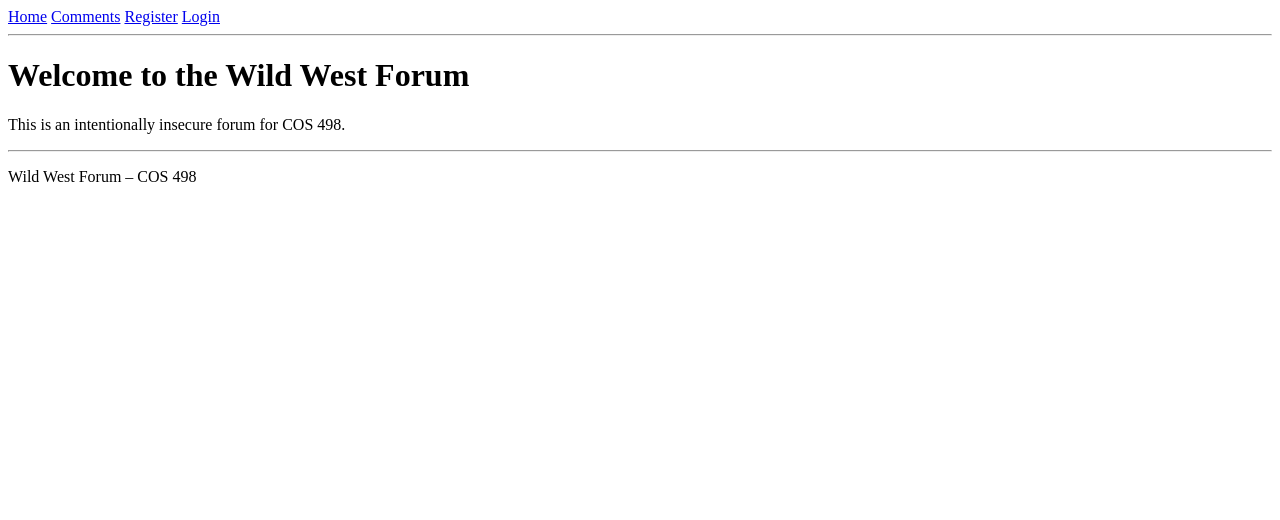
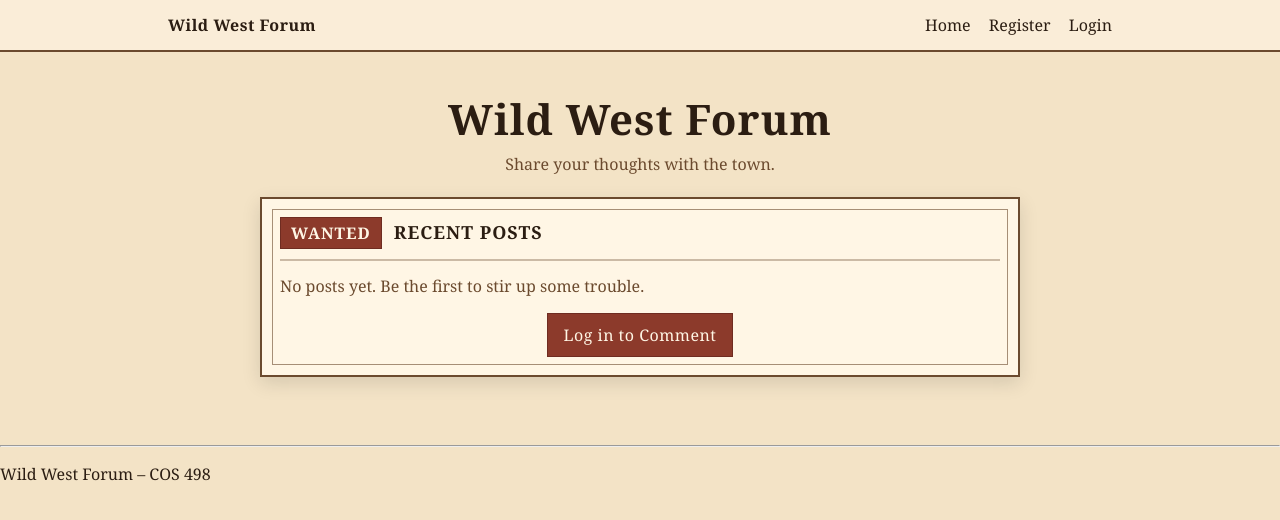
Before and after one commit to alexander-ayer/topics-midterm, a Node server app: page / in a window 1280 px wide. Shown: the top 520 px of the page. Run offline with Node 20, Linux system fonts and the light colour scheme; some libraries are stand-ins or nearby versions.

Commit message:
Added some css styling. Removed comments.hbs to instead have comment feed on home page.

```diff
--- a/nodejs/package.json
+++ b/nodejs/package.json
@@ -4,6 +4,8 @@
   "description": "",
   "main": "index.js",
   "scripts": {
+    "dev": "nodemon server.js",
+    "start": "node server.js",
     "test": "echo \"Error: no test specified\" && exit 1"
   },
   "keywords": [],
@@ -14,5 +16,8 @@
     "express": "^5.2.1",
     "express-handlebars": "^8.0.4",
     "express-session": "^1.18.2"
+  },
+  "devDependencies": {
+    "nodemon": "^3.1.11"
   }
 }
--- a/nodejs/public/css/styles.css
+++ b/nodejs/public/css/styles.css
@@ -0,0 +1,206 @@
+:root {
+  --bg: #f3e3c6;
+  --paper: #fff6e5;
+  --ink: #2b1d12;
+  --muted: #6b4a2e;
+  --line: #6b4a2e;
+  --accent: #8c3a2b;
+  --accent-dark: #6f2c21;
+}
+
+* { box-sizing: border-box; }
+
+body {
+  margin: 0;
+  font-family: Georgia, "Times New Roman", serif;
+  color: var(--ink);
+  background: var(--bg);
+}
+
+/* NAV */
+.nav {
+  border-bottom: 2px solid var(--line);
+  background: rgba(255, 246, 229, 0.6);
+}
+
+.nav-inner {
+  max-width: 980px;
+  margin: 0 auto;
+  padding: 14px 18px;
+  display: flex;
+  align-items: center;
+  justify-content: space-between;
+  gap: 16px;
+}
+
+.nav-brand {
+  font-weight: 700;
+  letter-spacing: 0.5px;
+  text-decoration: none;
+  color: var(--ink);
+}
+
+.nav-links a {
+  margin-left: 14px;
+  text-decoration: none;
+  color: var(--ink);
+  border-bottom: 1px solid transparent;
+}
+
+.nav-links a:hover {
+  border-bottom-color: var(--ink);
+}
+
+.nav-user {
+  margin-left: 14px;
+  color: var(--muted);
+}
+
+.nav-form {
+  display: inline;
+  margin-left: 14px;
+}
+
+.nav-btn {
+  font: inherit;
+  border: 1px solid var(--line);
+  background: transparent;
+  padding: 6px 10px;
+  cursor: pointer;
+}
+
+.nav-btn:hover {
+  background: rgba(0,0,0,0.04);
+}
+
+/* PAGE */
+main {
+  max-width: 980px;
+  margin: 0 auto;
+  padding: 28px 18px 60px;
+}
+
+.hero {
+  text-align: center;
+  margin-bottom: 18px;
+}
+
+.title {
+  margin: 10px 0 6px;
+  font-size: 42px;
+  letter-spacing: 1px;
+}
+
+.subtitle {
+  margin: 0;
+  color: var(--muted);
+}
+
+/* POSTER */
+.poster {
+  background: var(--paper);
+  border: 2px solid var(--line);
+  padding: 18px;
+  margin: 22px auto 0;
+  max-width: 760px;
+  box-shadow: 0 6px 18px rgba(0,0,0,0.12);
+  position: relative;
+}
+
+/* simple “double border” */
+.poster:before {
+  content: "";
+  position: absolute;
+  inset: 10px;
+  border: 1px solid rgba(107,74,46,0.6);
+  pointer-events: none;
+}
+
+.poster-header {
+  display: flex;
+  align-items: baseline;
+  gap: 12px;
+  border-bottom: 2px solid rgba(107,74,46,0.35);
+  padding-bottom: 10px;
+  margin-bottom: 10px;
+}
+
+.poster-badge {
+  display: inline-block;
+  font-weight: 700;
+  letter-spacing: 1px;
+  color: var(--paper);
+  background: var(--accent);
+  padding: 4px 10px;
+  border: 1px solid var(--accent-dark);
+}
+
+.poster-title {
+  margin: 0;
+  text-transform: uppercase;
+  letter-spacing: 1px;
+  font-size: 18px;
+}
+
+/* FEED */
+.feed {
+  list-style: none;
+  padding: 0;
+  margin: 0;
+}
+
+.post {
+  padding: 12px 6px;
+  border-bottom: 1px solid rgba(107,74,46,0.25);
+}
+
+.post:last-child {
+  border-bottom: none;
+}
+
+.post-main {
+  display: flex;
+  gap: 8px;
+  align-items: baseline;
+  flex-wrap: wrap;
+}
+
+.post-author {
+  font-weight: 700;
+  color: var(--accent-dark);
+}
+
+.post-text {
+  color: var(--ink);
+}
+
+.post-meta {
+  margin-top: 4px;
+  font-size: 12px;
+  color: var(--muted);
+}
+
+.empty {
+  color: var(--muted);
+  margin: 14px 0;
+}
+
+/* BUTTON */
+.poster-actions {
+  margin-top: 16px;
+  text-align: center;
+}
+
+.btn {
+  display: inline-block;
+  text-decoration: none;
+  color: var(--paper);
+  background: var(--accent);
+  padding: 10px 16px;
+  border: 1px solid var(--accent-dark);
+  letter-spacing: 0.5px;
+}
+
+.btn:hover {
+  background: var(--accent-dark);
+}
--- a/nodejs/server.js
+++ b/nodejs/server.js
@@ -67,7 +67,7 @@ function requireLogin(req, res, next) {
 
 // Home
 app.get("/", (req, res) => {
-	res.render("home");
+	res.render("home", { comments }); // Render the comment feed on the home page
 });
 
 // Register form
@@ -78,13 +78,6 @@ app.get("/register", (req, res) => {
 // Login form
 app.get("/login", (req, res) => {
   res.render("login", { error: null });
-});
-
-// Show all comments
-app.get("/comments", (req, res) => {
-  res.render("comments", {
-    comments,
-  });
 });
 
 // New comment form
@@ -122,7 +115,7 @@ app.post("/register", (req, res) => {
 
   // Auto-login after register
   req.session.user = { username };
-  return res.redirect("/comments");
+  return res.redirect("/");
 });
 
 // Login
@@ -143,7 +136,7 @@ app.post("/login", (req, res) => {
 
   // Set session info
   req.session.user = { username: user.username };
-  return res.redirect("/comments");
+  return res.redirect("/");
 });
 
 // Logout
@@ -171,7 +164,7 @@ app.post("/comment", requireLogin, (req, res) => {
     createdAt: new Date(),
   });
 
-  return res.redirect("/comments");
+  return res.redirect("/");
 });
 
 // Error handling for posting
--- a/nodejs/views/home.hbs
+++ b/nodejs/views/home.hbs
@@ -1,5 +1,37 @@
-<h1>Welcome to the Wild West Forum</h1>
-<p>This is an intentionally insecure forum for COS 498.</p>
-{{#if error}}
-  <p style="color:red">{{error}}</p>
-{{/if}}
+<section class="hero">
+  <h1 class="title">Wild West Forum</h1>
+  <p class="subtitle">Share your thoughts with the town.</p>
+</section>
+
+<section class="poster">
+  <div class="poster-header">
+    <span class="poster-badge">WANTED</span>
+    <h2 class="poster-title">Recent Posts</h2>
+  </div>
+
+  {{#if comments.length}}
+    <ul class="feed">
+      {{#each comments}}
+        <li class="post">
+          <div class="post-main">
+            <span class="post-author">{{author}}</span>
+            <span class="post-text">{{text}}</span>
+          </div>
+          <div class="post-meta">
+            {{createdAt}}
+          </div>
+        </li>
+      {{/each}}
+    </ul>
+  {{else}}
+    <p class="empty">No posts yet. Be the first to stir up some trouble.</p>
+  {{/if}}
+
+  <div class="poster-actions">
+    {{#if isLoggedIn}}
+      <a class="btn" href="/comment/new">Add a Comment</a>
+    {{else}}
+      <a class="btn" href="/login">Log in to Comment</a>
+    {{/if}}
+  </div>
+</section>
--- a/nodejs/views/layouts/main.hbs
+++ b/nodejs/views/layouts/main.hbs
@@ -3,7 +3,7 @@
 <head>
   <meta charset="UTF-8">
   <title>Wild West Forum</title>
-  <link rel="stylesheet" href="/styles.css">
+  <link rel="stylesheet" href="/css/styles.css">
 </head>
 <body>
   {{> nav}}
--- a/nodejs/views/partials/nav.hbs
+++ b/nodejs/views/partials/nav.hbs
@@ -1,16 +1,20 @@
-<nav>
+<nav class="nav">
+  <div class="nav-inner">
+    <a class="nav-brand" href="/">Wild West Forum</a>
+
+    <div class="nav-links">
       <a href="/">Home</a>
-  <a href="/comments">Comments</a>
 
       {{#if isLoggedIn}}
-    <span>Howdy, {{currentUser.username}}</span>
         <a href="/comment/new">New Comment</a>
-    <form action="/logout" method="POST" style="display:inline;">
-      <button type="submit">Logout</button>
+        <span class="nav-user">Howdy, {{currentUser.username}}</span>
+        <form action="/logout" method="POST" class="nav-form">
+          <button type="submit" class="nav-btn">Logout</button>
         </form>
       {{else}}
         <a href="/register">Register</a>
         <a href="/login">Login</a>
       {{/if}}
+    </div>
+  </div>
 </nav>
-<hr>
```
Also changed, not shown: docker-compose.dev.yml (+26 -6 lines), 1 other file. Lines whose indentation alone changed are shown as unchanged.
